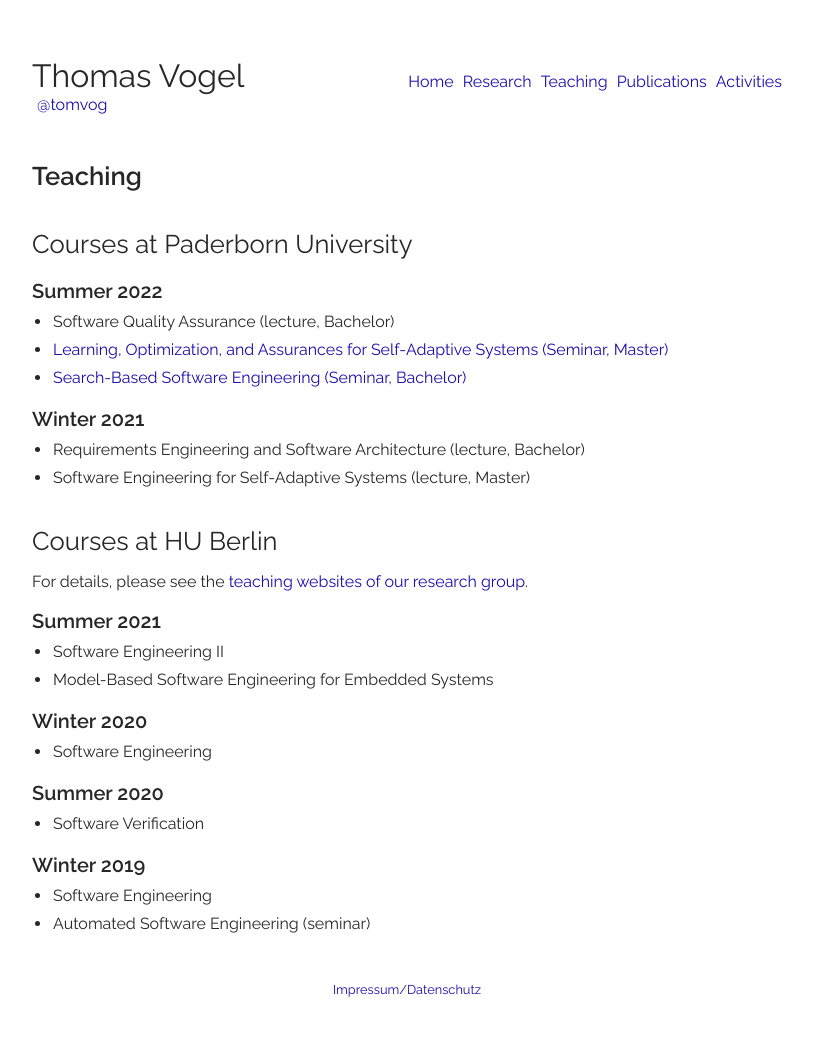
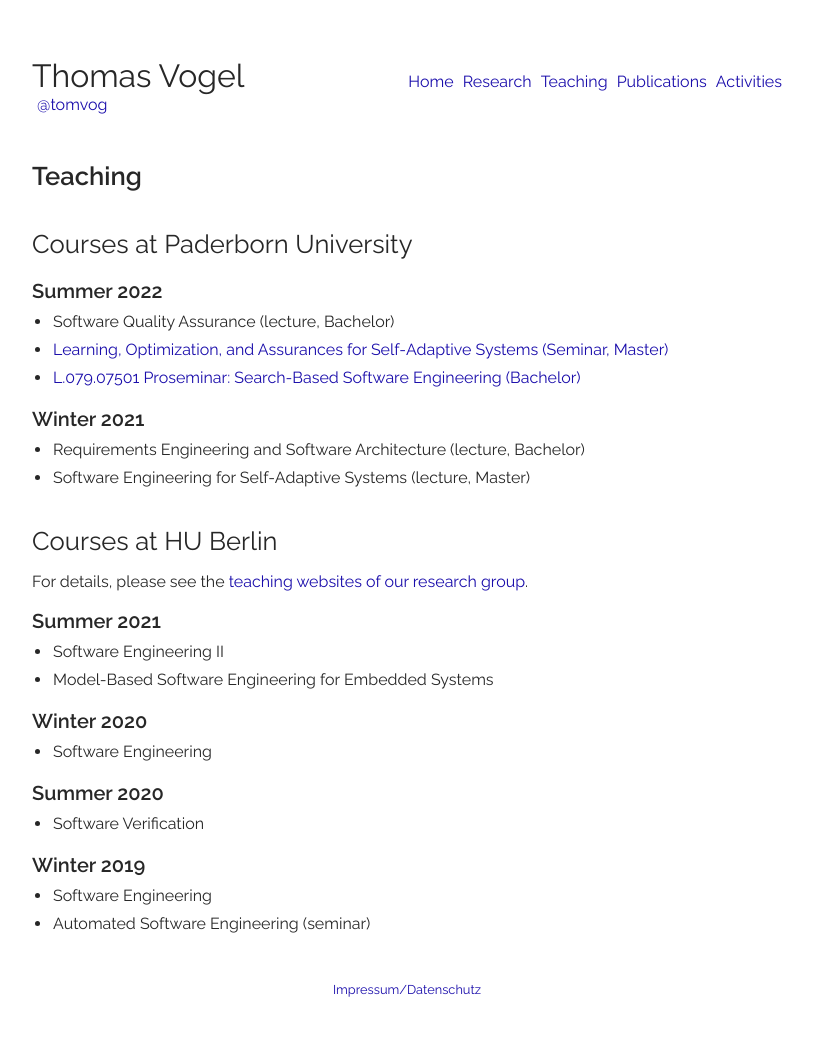
Before and after one commit to thomas-vogel/thomas-vogel.github.io, a Jekyll site: the page built from _pages/teaching/index.md, in a window 1280 px wide. Shown: the whole page, without its empty margins (233-1046 px from the left). Built offline with Jekyll 4.4.1, drawn with Linux system fonts in a browser that asks for light colours.

Commit message:
Update seminar title.

```diff
--- a/_pages/teaching/index.md
+++ b/_pages/teaching/index.md
@@ -10,7 +10,7 @@
 
 * Software Quality Assurance (lecture, Bachelor)
 * [Learning, Optimization, and Assurances for Self-Adaptive Systems (Seminar, Master)](2022S-LOASAS)
-* [Search-Based Software Engineering (Seminar, Bachelor)](2022S-SBSE)
+* [L.079.07501 Proseminar: Search-Based Software Engineering (Bachelor)](2022S-SBSE)
 
 ### Winter 2021
 
```
